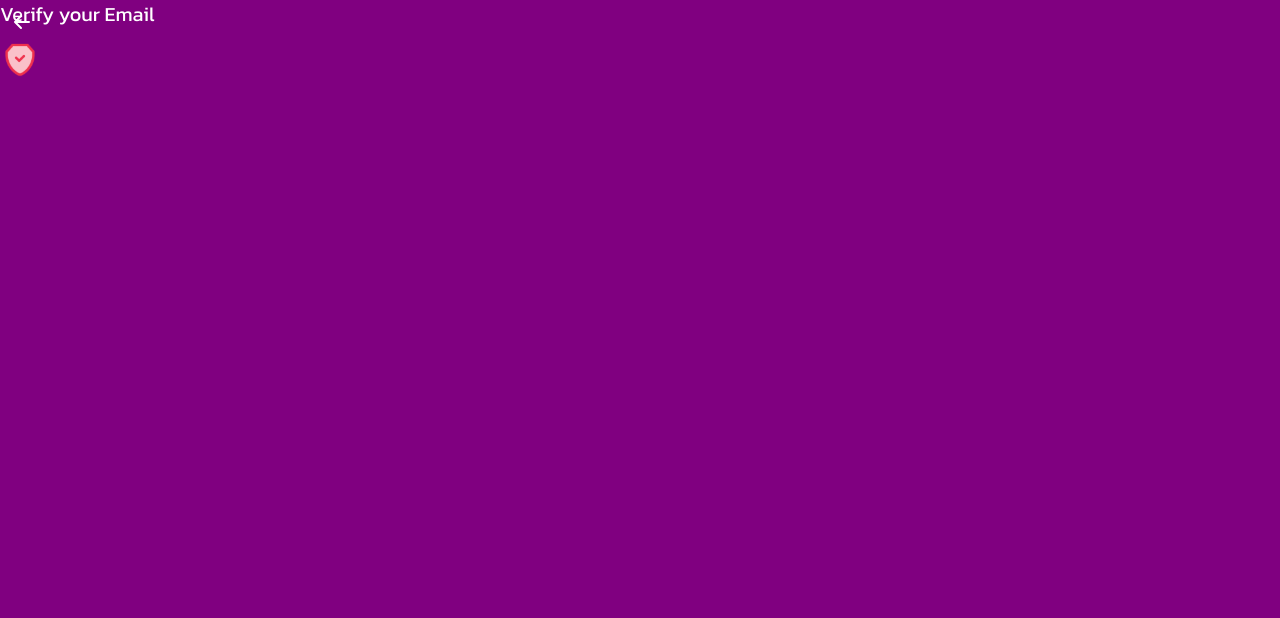
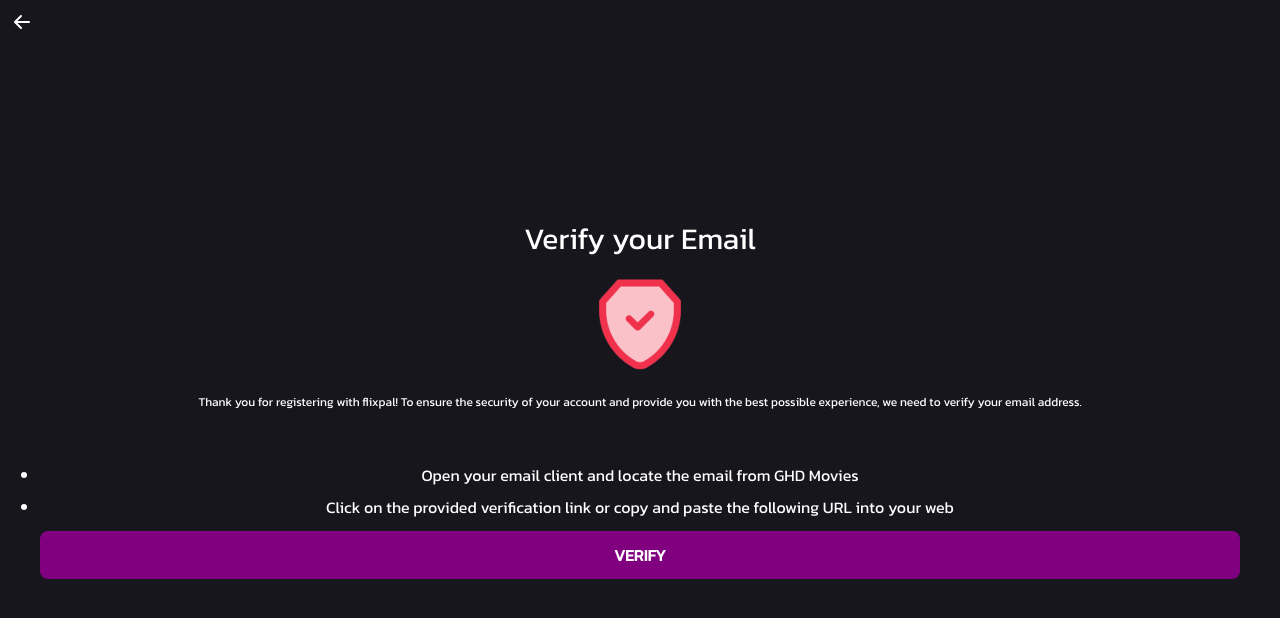
Before and after one commit to WeHub-Group/flixpal-frontend, a React (Vite) app: page /signup/verifyemail in a window 1280 px wide. Shown: the top 618 px of the page. Built offline with nearby package versions, Linux system fonts and the light colour scheme.

Commit message:
done with signup page

```diff
--- /dev/null
+++ b/src/components/Onboarding/AllSet.jsx
@@ -0,0 +1,29 @@
+import BackButton from "../utils/BackButton"
+import AllSetIcon from '../../assets/svg/all set.svg';
+import CustomButton from "../utils/CustomButton";
+import { useNavigate } from "react-router";
+
+
+const AllSet = () => {
+    const navigate = useNavigate()
+
+    return (
+        <div className="w-screen h-screen bg-black flex flex-col justify-center items-center p-5">
+            <BackButton />
+
+
+            <div className="flex flex-col gap-10 w-full justify-center p-5">
+                <p className="text-white text-3xl text-uppercase text-center">Your all set!</p>
+
+                <img src={AllSetIcon} className="w-64 h-64 self-center" />
+
+
+
+                <CustomButton className={'uppercase text-3xl'} text={'Go!'} onPressed={() => { alert("That's all for now") }} />
+            </div>
+
+        </div>
+    )
+}
+
+export default AllSet
--- a/src/components/Onboarding/VerifyEmail.jsx
+++ b/src/components/Onboarding/VerifyEmail.jsx
@@ -1,14 +1,42 @@
 import BackButton from "../utils/BackButton"
 import VerifyIcon from '../../assets/svg/verify.svg';
+import CustomButton from "../utils/CustomButton";
+import { useNavigate } from "react-router";
 
 const VerifyEmail = () => {
+    const navigate = useNavigate()
+
+    function verifyEmail() {
+        navigate('allset')
+    }
+
+
     return (
-        <div className="w-screen h-screen bg-purple">
+        <div className="w-screen h-screen bg-black flex flex-col justify-center items-center p-5">
             <BackButton />
 
-            <div className="flex flex-col gap-3 w-full justify-center">
-                <p className="text-white text-xl">Verify your Email</p>
-                <img src={VerifyIcon} className="w-10 h-10" />
+
+            <div className="flex flex-col gap-3 w-full justify-center p-5">
+                <p className="text-white text-3xl self-center">Verify your Email</p>
+                <img src={VerifyIcon} className="w-28 h-28 self-center" />
+
+
+                {/* TODO: Download Montesserat font also */}
+                <p className="text-white text-min text-center">
+                    Thank you for registering with flixpal! To ensure the security of your account and provide you with the best possible experience, we need to verify your email address.
+                </p>
+
+
+                <ol className="mt-10 list-disc text-center gap-2 flex flex-col">
+                    <li>
+                        Open your email client and locate the email from GHD Movies
+                    </li>
+                    <li>
+                        Click on the provided verification link or copy and paste the following URL into your web
+                    </li>
+                </ol>
+
+                <CustomButton text={'Verify'} onPressed={verifyEmail} />
             </div>
 
         </div>
--- a/src/components/utils/CustomButton.jsx
+++ b/src/components/utils/CustomButton.jsx
@@ -1,9 +1,15 @@
 
 // Takes in a text and a onClick Fucntion
 // eslint-disable-next-line react/prop-types
-const CustomButton = ({ text, onPressed, ...props }) => {
+const CustomButton = ({ text, onPressed, className, ...props }) => {
     return (
-        <button className="bg-purple p-3  text-white uppercase font-semibold rounded-lg text-center" onClick={onPressed} {...props}>
+        <button
+            className={
+                `bg-purple p-3  text-white uppercase font-semibold rounded-lg text-center ${className}`
+            }
+            onClick={onPressed}
+            {...props}
+        >
             {text}
         </button>
     )
--- a/src/index.css
+++ b/src/index.css
@@ -3,7 +3,7 @@
 @tailwind utilities;
 
 #root {
-    @apply bg-black;
+    @apply bg-black text-white;
     font-family: 'Kanit';
 }
 
--- a/src/main.jsx
+++ b/src/main.jsx
@@ -11,6 +11,7 @@ import Loading4 from './components/Onboarding/Loading4'
 import SignUp from './components/Onboarding/Signup'
 import VerifyEmail from './components/Onboarding/VerifyEmail'
 import NotFound from './components/NotFound/NotFound'
+import AllSet from './components/Onboarding/AllSet'
 
 
 ReactDOM.createRoot(document.getElementById('root')).render(
@@ -25,11 +26,14 @@ ReactDOM.createRoot(document.getElementById('root')).render(
         <Route path='4' element={<Loading4 />} />
       </Route>
 
+
       {/* Signup routes */}
       <Route path='/signup'>
         <Route index element={<SignUp />} />
         <Route path='verifyemail' element={<VerifyEmail />} />
+        <Route path='verifyemail/allset' element={<AllSet />} />
       </Route>
+
 
       {/* 404 Route */}
       <Route path='*'
```
Also changed, not shown: src/assets/svg/all set.svg (added), 1 other file (tests, documents, lock files or other folders).
